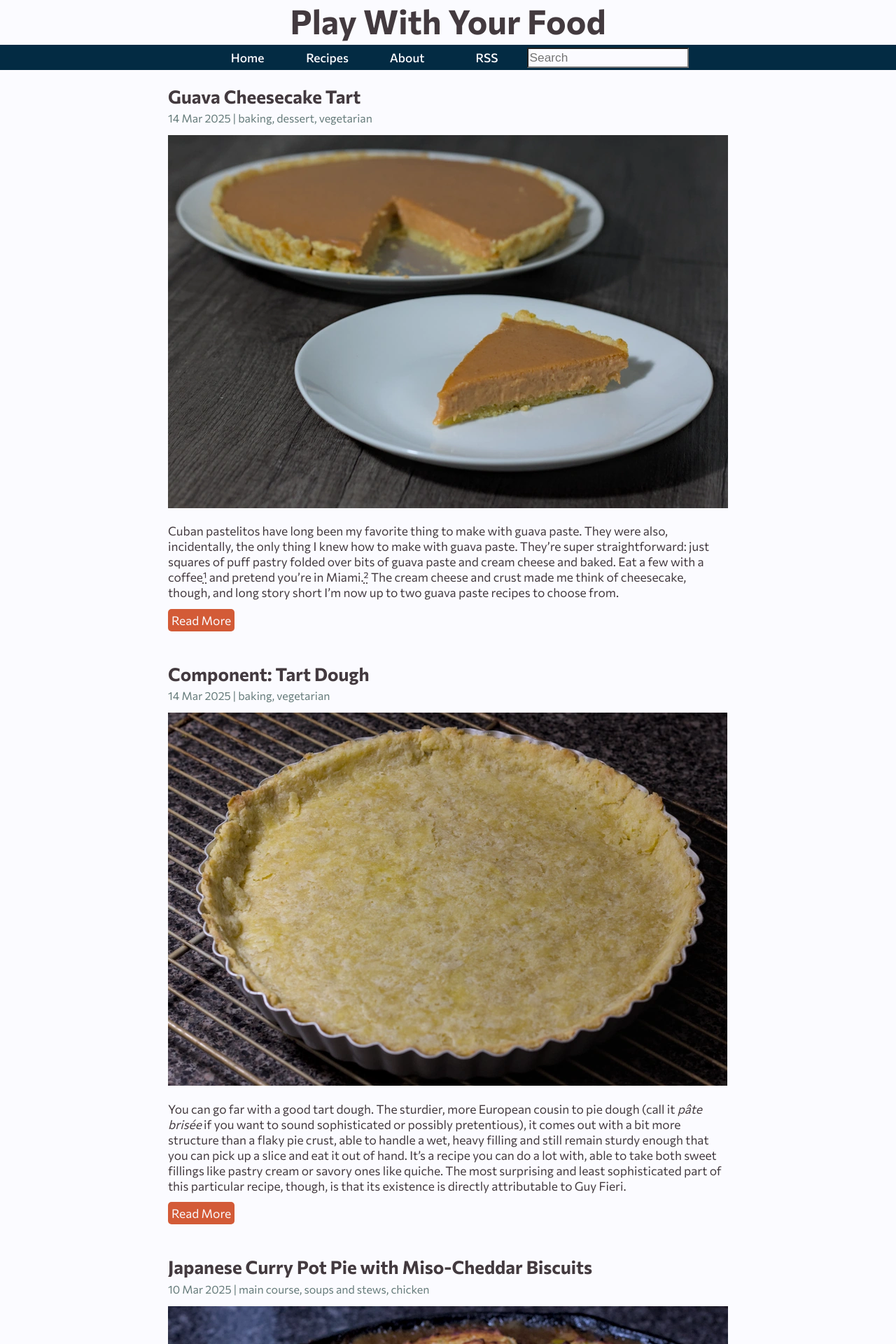
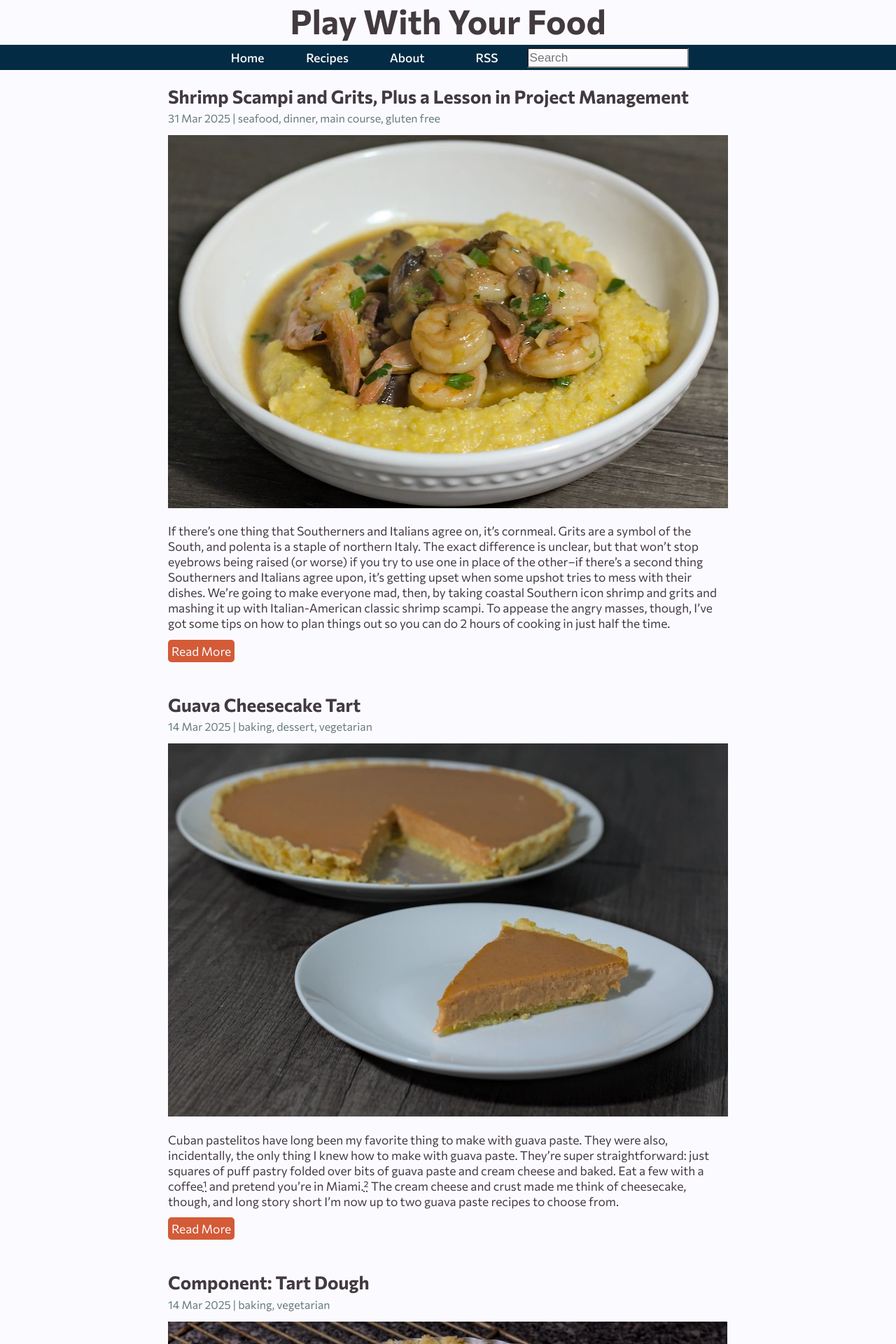
Before and after one commit to wugologist/play-with-your-food, a Jekyll site: the page built from index.html, in a window 1280 px wide. Shown: the top 1920 px of the page at 70% size. Built offline with Jekyll 4.4.1, drawn with Linux system fonts in a browser that asks for light colours; some of the changed lines change nothing that is shown.

Commit message:
Shrimp scampi and grits (#3)

```diff
--- /dev/null
+++ b/_data/recipes/2025-03-31-shrimp-scampi-and-grits.yml
@@ -0,0 +1,131 @@
+yield: 4 servings
+active_time: 1 hour 15 minutes
+total_time: 1 hour 15 minutes
+
+ingredient_groups:
+  For shrimp:
+    - name: shell-on shrimp
+      quantity: 1 lb
+      step: 1
+    - name: Diamond Crystal kosher salt
+      quantity: 3/4 tsp
+      step: 1
+    - name: baking soda
+      quantity: 1/4 tsp
+      step: 1
+    - name: cornstarch
+      quantity: 1/2 tsp
+      step: 1
+  For stock:
+    - name: olive oil
+      quantity: 1 Tbsp
+      step: 2
+    - name: shrimp shells
+      step: 2
+    - name: homemade or low sodium chicken stock
+      quantity: 3 cups (24 oz, 680 g)
+      step: 2
+    - name: mushroom stems
+      step: 2
+    - name: herb stems, roots, and trimmings
+      step: 2
+  For grits:
+    - name: homemade or low sodium chicken stock
+      quantity: 3 cups
+      step: 3
+    - name: grits, polenta, or cornmeal
+      quantity: 1 cup (6 3/4 oz, 190g)
+      step: 3
+    - name: fontina cheese
+      prep: shredded
+      quantity: 3 oz (1 cup, 85 g)
+      step: 10
+    - name: parmesan cheese
+      prep: finely grated
+      quantity: 1 oz (5 Tbsp, 30 g)
+      step: 10
+    - name: kosher salt
+      step: 10
+  For sauce:
+    - name: olive oil
+      quantity: 1 Tbsp
+      step: 4
+    - name: pancetta
+      prep: diced small
+      quantity: 4 oz (115 g)
+      step: 4
+    - name: button mushrooms
+      prep: sliced
+      quantity: 10 oz (280 g)
+      step: 6
+    - name: kosher salt
+      step: 6
+    - name: freshly ground black pepper
+      step: 6
+    - name: olive oil
+      quantity: 1 Tbsp
+      step: 8
+    - name: garlic
+      quantity: 6 cloves
+      prep: minced
+      step: 8
+    - name: scallion whites
+      prep: thinly sliced
+      quantity: 2
+      step: 8
+    - name: red pepper flakes
+      quantity: 1/4 to 1/2 tsp
+      step: 8
+    - name: dry vermouth
+      quantity: 1/2 cup (120 ml)
+      step: 8
+    - name: lemon juice
+      quantity: 1 Tbsp
+      note: from 1/2 lemon
+      step: 9
+    - name: kosher salt
+      step: 9
+  To finish:
+    - name: butter
+      quantity: 3 Tbsp
+      prep: cut into 1 Tbsp pieces
+      step: 11
+    - name: lemon zest
+      quantity: 1 Tbsp
+      prep: finely grated
+      note: from 1 lemon
+      step: 11
+    - name: parsley
+      quantity: 2 Tbsp
+      prep: minced
+      step: 11
+    - name: scallion greens
+      quantity: 2
+      prep: thinly sliced
+      step: 11
+
+equipment:
+  - small saucepan
+  - large saucepan or Dutch oven
+  - whisk
+  - saute pan
+  - slotted spoon
+  - fine mesh strainer
+
+steps:
+  - Drain shrimp of any liquid and blot dry with a paper towel. Peel shrimp, reserving shells in a small saucepan and shrimp in a medium bowl. Add salt, baking soda, and cornstarch to bowl, stir to coat shrimp, and set aside for about 30 minutes.
+  - Meanwhile, add olive oil to pan of shrimp shells and set over medium-high heat. Cook shells briefly until pink, then add stock. Bring to a simmer and cook for 20 minutes, adding mushroom stems, parsley stems, scallion roots, and any other trimmings as you prepare those ingredients.
+  - Meanwhile, bring another 3 cups of stock to a boil in a separate large saucepan or Dutch oven. Add grits and whisk to combine. Bring to a gentle simmer and cook, whisking frequently, for 20 minutes. Mixture will resemble a thick batter.
+  - Meanwhile, add olive oil and pancetta to a large saute pan and set over medium heat. Cook until pancetta is brown and fat is rendered, about 5 minutes. Remove pancetta with a slotted spoon and reserve. Drain all but 1 tablespoon fat, reserving excess.
+  - Raise heat to high and, when fat is just starting to smoke, add shrimp. Cook for 1 minute on each side, until pink all over but interior remains slightly translucent. Remove shrimp with slotted spoon and reserve.
+  - Reduce heat to medium-high, add reserved pancetta fat, heat until shimmering, then add mushrooms. Season lightly with salt and pepper and cook, stirring frequently, until browned. Remove mushrooms with slotted spoon and reserve. Remove pan from heat, but do not wash.
+  - Once shrimp shell stock has been simmering for 20 minutes, strain it through a fine mesh strainer into a heatproof measuring cup or bowl. Add 2 cups (475 ml) of stock to grits, 1 cup at a time, whisking thoroughly after each addition to break up any clumps. You should have about 3/4 cup (175 ml) stock remaining. Continue simmering grits for 40 minutes more (1 hour total), whisking frequently.
+  - When grits have about 15 minutes left, return saute pan to medium-high heat with olive oil. When shimmering, add garlic, scallion whites, and red pepper flakes and cook until aromatic but not browned, about 30 seconds. Add vermouth and scrape the bottom of the pan with a wooden spoon to deglaze. Cook until raw alcohol smell dissipates and liquid reduces slightly, about 3 minutes.
+  - Add remaining shrimp stock, bring to a boil, and cook for 5 minutes, until liquid is reduced slightly. Add reserved pancetta, mushrooms, and shrimp and heat for 1 minute. Stir in lemon juice and add salt to taste.
+  - Once grits are creamy and thick, add cheese and stir until melted. Taste and add salt if needed. Keep over very low heat until ready to serve.
+  - To finish, bring shrimp mixture to a boil. Add butter 1 tablespoon at a time, stirring vigorously to emulsify each piece completely into the sauce before adding next piece. When last piece is emulsified, remove from heat and stir in lemon zest, parsley, and scallion greens. Scoop grits into bowls, top with shrimp and sauce, and serve immediately.
+
+notes:
+  - Do not use instant grits or polenta here.
+  - To make pescatarian, omit pancetta. Use additional olive oil as needed to saute shrimp and mushrooms.
+  - Leftover grits will solidify as they cool. You can reheat them by slicing the leftovers into slabs and browning them in a nonstick skillet with a little olive oil or butter.
--- a/_layouts/default.html
+++ b/_layouts/default.html
@@ -7,6 +7,9 @@
     </title>
     <link rel="stylesheet" href="/assets/css/styles.css">
     <link rel="icon" type="image/png" href="/assets/images/favicon.png">
+    {% if page.use_mermaid %}
+      <script src="https://unpkg.com/mermaid@11.5/dist/mermaid.min.js" />
+    {% endif %}
     {% feed_meta %}
     {% seo %}
     <!-- Google tag (gtag.js) -->
--- /dev/null
+++ b/_posts/2025-03-31-shrimp-scampi-and-grits.md
@@ -0,0 +1,88 @@
+---
+title: Shrimp Scampi and Grits, Plus a Lesson in Project Management
+tags: [seafood, dinner, main course, gluten free]
+image: /assets/images/2025-03-31-shrimp-scampi-and-grits/thumbnail.webp
+description: Make your nonna proud, or possibly angry.
+use_mermaid: true
+---
+
+If there's one thing that Southerners and Italians agree on, it's cornmeal. Grits are a symbol of the South, and polenta is a staple of northern Italy. The exact difference is unclear, but that won't stop eyebrows being raised (or worse) if you try to use one in place of the other--if there's a second thing Southerners and Italians agree upon, it's getting upset when some upshot tries to mess with their dishes. We're going to make everyone mad, then, by taking coastal Southern icon shrimp and grits and mashing it up with Italian-American classic shrimp scampi. To appease the angry masses, though, I've got some tips on how to plan things out so you can do 2 hours of cooking in just half the time.
+
+## Grits and Pieces
+
+Let's start by going over the components of the dish. Shrimp and grits is a fairly mutable dish, but common components (besides the obvious two) include bacon or ham, mushrooms, cheese in the grits, and sliced scallions on top. It's usually somewhat saucy, with a sort of light gravy made from thickened stock. We're going to be taking these components and remaking them in the image of shrimp scampi, whose flavor profile is largely composed of wine, garlic, parsley, butter, and lemon.
+
+The sauce is where we'll make most of our hybridization efforts. We're keeping the stock, but adding vermouth (for a more concentrated wine flavor), crushed red pepper, and some additional garlic and butter, along with some parsley in the herb garnish. We're also swapping the bacon for pancetta and using fontina and parmesan cheese in the grits/polenta, not because you're likely to find them in shrimp scampi, but rather to adapt some of the shrimp and grits elements to better fit the Italian flavor profile we're building.
+
+![Reduced vermouth](/assets/images/2025-03-31-shrimp-scampi-and-grits/sauce.webp)
+
+There are a couple steps we're taking to improve the final dish: first, we're going to marinate the shrimp in baking soda and salt. This keeps them plump and flavorful, and there's a noticeable difference after as little as 30 minutes. We're also adding some cornstarch to the shrimp at this point, both to keep them from releasing too much water as they sear and to help thicken the final sauce as they finish cooking together. We're also taking some time to use shell-on shrimp and reinforcing the chicken stock we're using with the shells, along with the mushroom stems and any other bits we have as we prep the rest of the ingredients. Both these steps take a fair amount of time, though, and that's not counting the hour or so we need to cook the grits. If we're looking to get this on the table on a typical weeknight, we're going to need to come up with a plan.
+
+## Gantt Stop Me Now
+
+Let's think about each step and the order we'll do them in. The normal way you'd approach this dish, if you're doing one thing at a time, might look something like this:
+
+<div class="mermaid">
+gantt
+    title The Long Way
+    dateFormat  H:m
+    axisFormat %H:%M
+    todayMarker off
+
+    section Shrimp
+    Mise en Place       :shrimp1, 0:0, 5m
+    Prepare vegetables  :shrimp2, after shrimp1, 5m
+    Prepare shrimp      :shrimp3, after shrimp2, 5m
+    Marinate shrimp     :80m
+    Saute protein       :15m
+    Finish sauce        :15m
+
+    section Grits
+    Infuse stock        :grits1, after shrimp3, 20m
+    Cook grits          :60m
+</div>
+
+This is a Gantt chart: a timeline running left to right, with blocks representing individual tasks, their relative order, and how long they take. So in this chart, the first task is preparing your mise en place--get everything out, shred your cheese, measure your stock, and so on. Then prepare your mushrooms and herbs, peel the shrimp and mix them with their marinade, and so on. Tasks that are carried out in parallel are stacked, so you can see the shrimp marinates at the same time as making the stock and grits. I don't necessarily recommend drawing up one of these whenever you're making dinner, but it's a useful way to plan complex tasks (or meals). Consider this approach next Thanksgiving.
+
+This order of operations for the recipe is pretty straightforward, but you can see that half the time is spent just standing at the stove stirring your pot of grits. You can't start the grits until the stock has been simmered with the shrimp shells and such, and you can't start that until the shrimp are peeled and your vegetables, herbs, mushrooms, and such are all prepped. What's more, since you're stirring the grits constantly, you can't even start cooking the shrimp and sauce until that's done and you're freed up. Put this all together, and you're looking at over 2 hours of cooking. Let's see a few ways we can speed things up, even if we can't reduce the time each individual task takes.
+
+## Project Management for Hungry People
+
+The biggest thing first: you don't need to stir grits constantly. I'm not sure why people say you do. Just give things a good whisk every couple minutes and make sure things aren't sticking to the bottom of your pot, and you're good. This frees you up immensely: feel free to work on the other components as the grits cook, and as long as you don't forget about them completely, you should be fine.
+
+![Final grits consistency](/assets/images/2025-03-31-shrimp-scampi-and-grits/grits.webp)
+
+The other big time sink here is making the shrimp-infused stock, but with a little creativity we can make this in parallel with some other things. If we only infuse half of the total stock we need for the recipe, we can start cooking the grits with the other half at the same time as we're infusing the remainder. This works pretty well, though just keep in mind the grits will look thick and pasty until you thin them out with the infused stock later on. Another bit of optimization is that you can start infusing the stock before all your ingredients are actually ready to go. Normally you'd want to prepare all your ingredients before you start cooking, but if you order things correctly you can save some time: peel your shrimp first and get the shells cooking in the stock right away while you wash and slice the mushrooms. Add the mushroom stems as you prep them, and let them simmer while you prep the herbs. Add the herb stems and such as you get everything else ready. Now you've got your mise en place[¹](#notes) ready at the same time as the stock, which is cooking at the same time as the grits. All together, our improved plan is an entire hour faster than before:
+
+<div class="mermaid">
+gantt
+    title The Short Way
+    dateFormat  H:m
+    axisFormat %H:%M
+    todayMarker off
+
+    section Shrimp
+    Prepare shrimp      :shrimp1, 0:0, 5m
+    Prepare vegetables  :shrimp2, after shrimp1, 5m
+    Mise en Place       :5m
+    Marinate shrimp     :after shrimp1, 30m
+    Saute protein       :0:30, 15m
+    Finish sauce        :0:50, 15m
+
+    section Grits
+    Infuse stock        :grits1, after shrimp1, 20m
+    Cook grits          :after shrimp1, 60m
+</div>
+
+In just over an hour, you'll have savory, lemony shrimp on top of a bowl of cheesy grits (or possibly polenta), in half the time as it would have initially taken. Which gives you plenty of time to hide from the Southerners and Italians who might be tracking you down.
+
+![Shrimp in sauce](/assets/images/2025-03-31-shrimp-scampi-and-grits/shrimp.webp)
+
+## Play Around
+
+If you want to offend the Spanish rather than the Italians, consider a gambas al ajillo version: replace the pancetta with chorizo, the vermouth with sherry, the lemon juice with sherry vinegar (but probably not as much), and the cheeses with Manchego. Add some smoked paprika with the red pepper flakes if you want.
+
+## Notes
+1. French for "hey, maybe make sure to chop that onion before you need it."
+
+{% include recipe.html path=page.path title="Shrimp Scampi and Grits" %}
--- a/_sass/main.scss
+++ b/_sass/main.scss
@@ -264,6 +264,25 @@ input:checked + label {
   }
 }
 
+.mermaid {
+  .section0 {
+    fill: $medium !important;
+  }
+  .task {
+    fill: $medium2 !important;
+    stroke: $dark !important;
+  }
+  .taskText {
+    font-family: Commissioner, sans-serif !important;
+  }
+  .taskText0 {
+    fill: $light !important;
+  }
+  .titleText .taskTextOutsideRight {
+    fill: $dark !important;
+  }
+}
+
 @media print {
   header, footer, nav, img {
     display: none;
```
Also changed, not shown: assets/images/2025-03-31-shrimp-scampi-and-grits/grits.webp (added), assets/images/2025-03-31-shrimp-scampi-and-grits/sauce.webp (added), assets/images/2025-03-31-shrimp-scampi-and-grits/shrimp.webp (added), assets/images/2025-03-31-shrimp-scampi-and-grits/thumbnail.webp (added).
